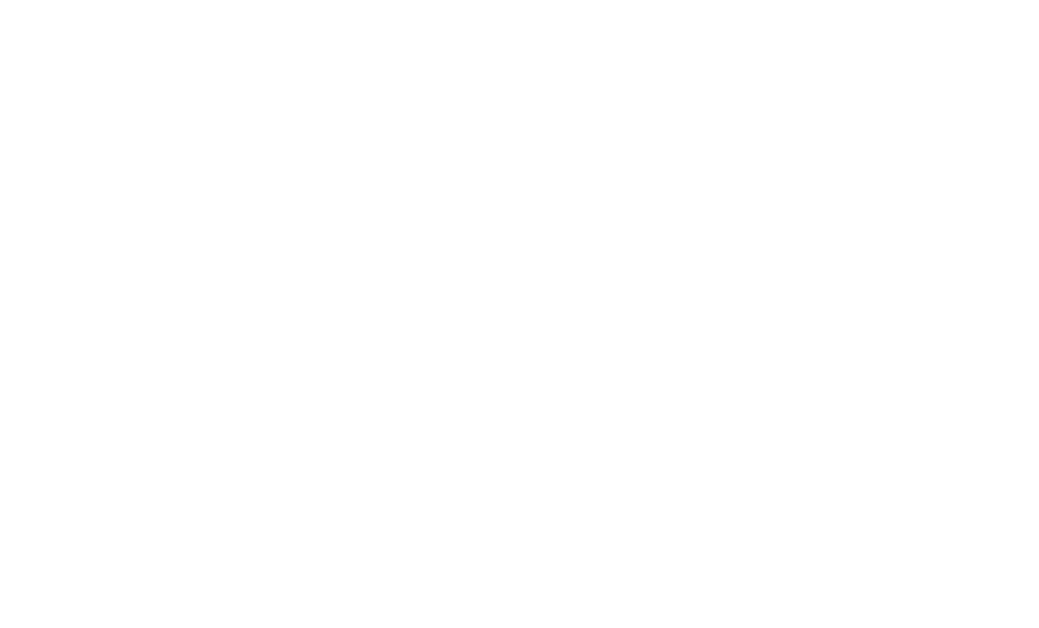
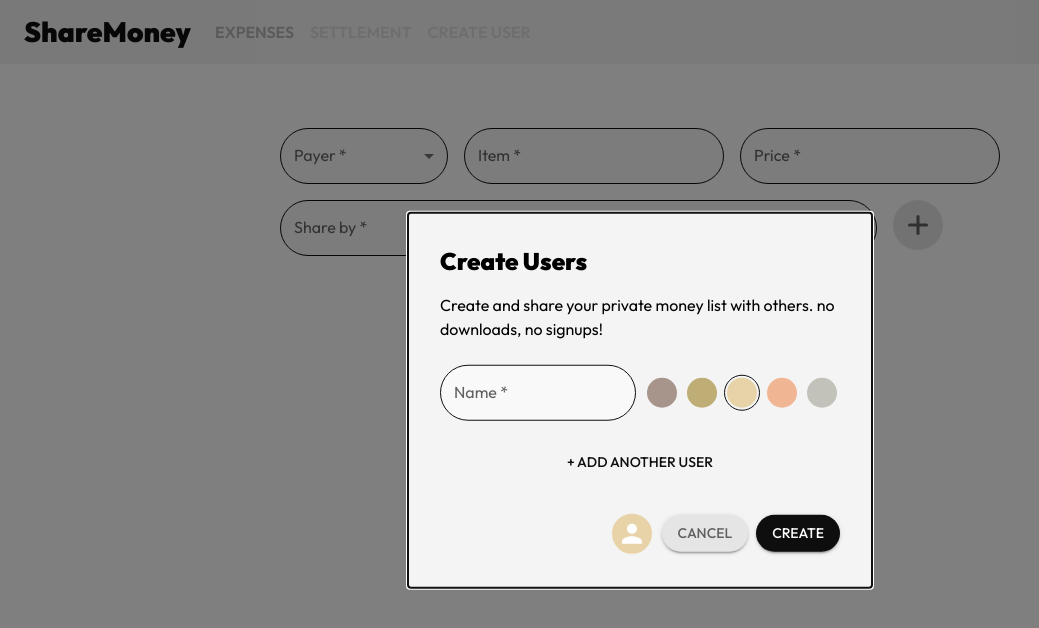
Before and after one commit to a03993/share-money-app, a React (Create React App) app: page /1/expenses in a window 1280 px wide. Before the commit this address had no page. Shown: the top 628 px of the page, without its empty margins (0-1039 px from the left). Built offline with nearby package versions, Linux system fonts and the light colour scheme; the HTML template or start-up script is replaced by a standard one.

Commit message:
fix: update route links

```diff
--- a/src/App.js
+++ b/src/App.js
@@ -9,9 +9,9 @@ function App() {
       <ThemeProvider theme={theme}>
         <Routes>
           <Route path="/" element={<ExpenseLayout />} />
-          <Route path="/expenses/:linkId" element={<ExpenseLayout />} />
+          <Route path="/:linkId/expenses" element={<ExpenseLayout />} />
           <Route
-            path="/expenses/:linkId/settlement"
+            path="/:linkId/settlement"
             element={<ExpenseLayout />}
           />
         </Routes>
--- a/src/components/ExpenseSummary.js
+++ b/src/components/ExpenseSummary.js
@@ -3,7 +3,7 @@ import { useLocation } from "react-router-dom";
 
 export default function ExpenseSummary({ totalAmount, expenseItem }) {
   const location = useLocation();
-  const isExpensesPage = location.pathname.includes("expenses") && !location.pathname.includes("settlement");
+  const isExpensesPage = location.pathname.includes("expenses");
 
   return (
     <>
--- a/src/components/Header.js
+++ b/src/components/Header.js
@@ -105,8 +105,8 @@ export default function Header({ setOpenCreateUserModal, linkId }) {
 
   const PATHS = useMemo(
     () => ({
-      expenses: `/expenses/${linkId}`,
-      settlement: `/expenses/${linkId}/settlement`,
+      expenses: `/${linkId}/expenses`,
+      settlement: `/${linkId}/settlement`,
       createUser: "create-user",
     }),
     [linkId]
--- a/src/components/PageHome.js
+++ b/src/components/PageHome.js
@@ -3,7 +3,7 @@ import { nanoid } from "nanoid";
 import { useNavigate } from "react-router-dom";
 import { expenseMockData } from "../mock/mockData";
 
-export default function PageHome({ setPage }) {
+export default function PageHome() {
   const navigate = useNavigate();
 
   const handleCreateLink = () => {
@@ -15,7 +15,7 @@ export default function PageHome({ setPage }) {
     try {
       // TODO: call API
       expenseMockData.push(newExpenseData);
-      navigate(`/expenses/${newLinkId}`);
+      navigate(`/${newLinkId}/expenses`);
     } catch (error) {
       console.error("Failed to create expense:", error);
     }
```
